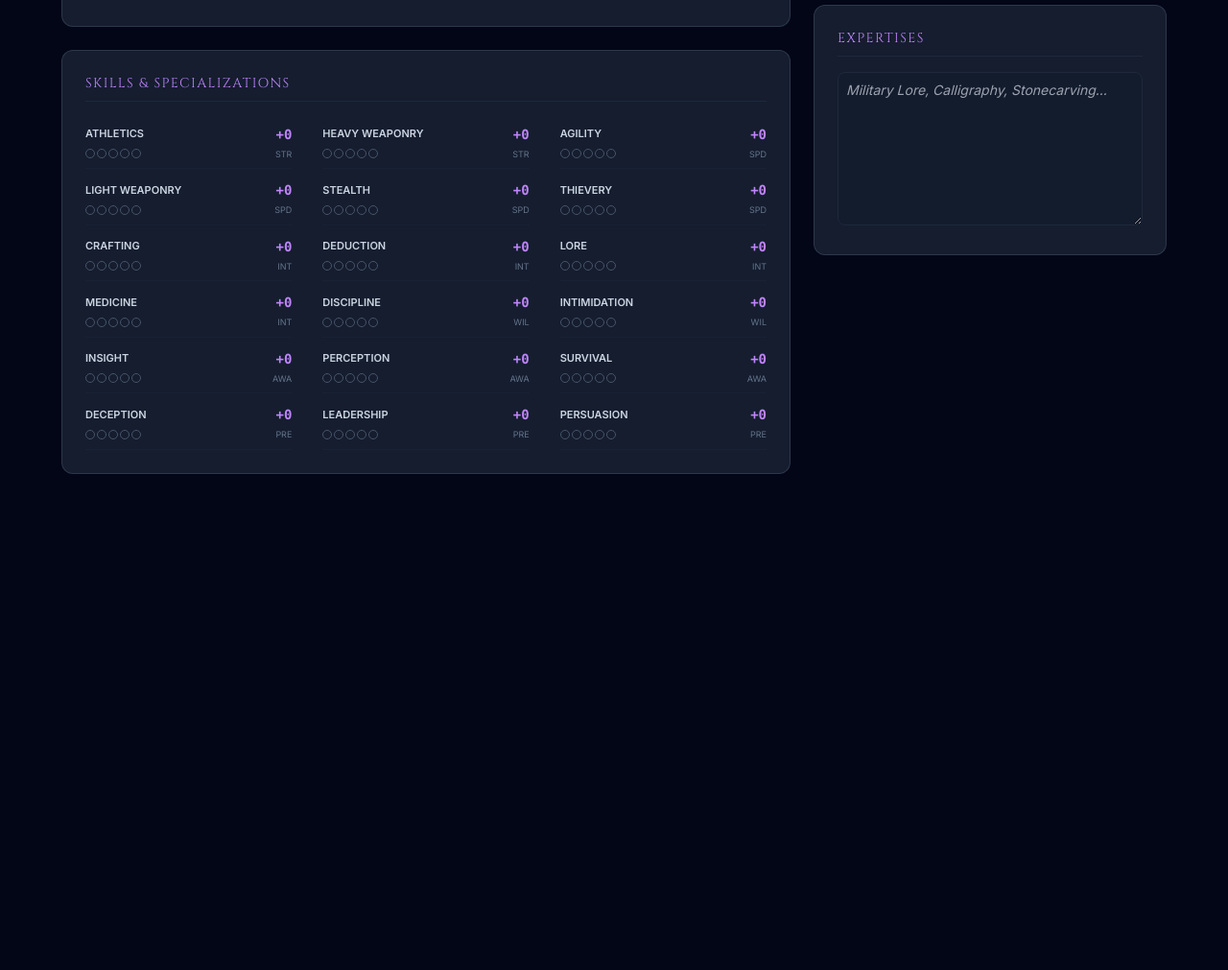
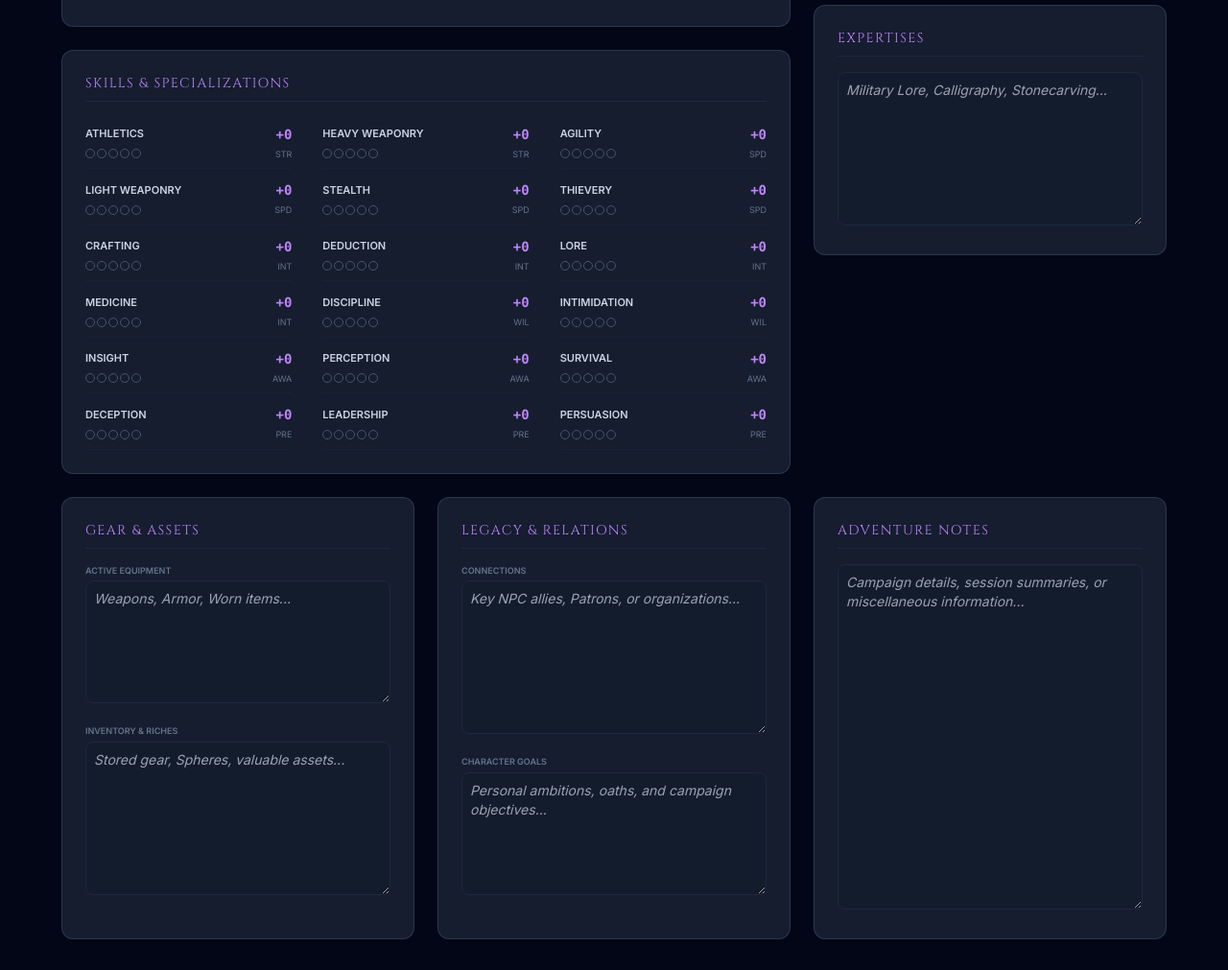
Before and after one commit to Vampiric-Goose/CosmereRPGsheet, a website: page index.html in a window 1280 px wide. Shown: the part 907-1918 px from the top of the page at 96% size. Before the commit the page ends 1433 px from the top, so only its background shows below. Drawn offline with nearby package versions, Linux system fonts and the light colour scheme.

Commit message:
modified:   index.html

```diff
--- a/index.html
+++ b/index.html
@@ -524,6 +524,56 @@
             class="w-full h-40 bg-slate-900/30 p-2 rounded-lg border border-slate-800 text-sm italic"
             placeholder="Military Lore, Calligraphy, Stonecarving..."></textarea>
         </div>
+      </div>
+    </div>
+    <div class="grid grid-cols-1 lg:grid-cols-3 gap-6">
+      <div class="stat-card p-6 lg:col-span-1">
+        <h3
+          class="font-serif-header text-purple-400 text-sm uppercase mb-4 tracking-widest border-b border-slate-800 pb-2">
+          Gear & Assets</h3>
+        <div class="space-y-4">
+          <div>
+            <label class="text-[9px] text-slate-500 uppercase font-bold block mb-1">Active Equipment</label>
+            <textarea id="equipment"
+              class="w-full h-32 bg-slate-900/30 p-2 rounded-lg border border-slate-800 text-sm italic p-2 custom-scrollbar"
+              placeholder="Weapons, Armor, Worn items..."></textarea>
+          </div>
+          <div>
+            <label class="text-[9px] text-slate-500 uppercase font-bold block mb-1">Inventory & Riches</label>
+            <textarea id="inventory"
+              class="w-full h-40 bg-slate-900/30 p-2 rounded-lg border border-slate-800 text-sm italic p-2 custom-scrollbar"
+              placeholder="Stored gear, Spheres, valuable assets..."></textarea>
+          </div>
+        </div>
+      </div>
+
+      <div class="stat-card p-6 lg:col-span-1">
+        <h3
+          class="font-serif-header text-purple-400 text-sm uppercase mb-4 tracking-widest border-b border-slate-800 pb-2">
+          Legacy & Relations</h3>
+        <div class="space-y-4">
+          <div>
+            <label class="text-[9px] text-slate-500 uppercase font-bold block mb-1">Connections</label>
+            <textarea id="connections_notes"
+              class="w-full h-40 bg-slate-900/30 p-2 rounded-lg border border-slate-800 text-sm italic p-2 custom-scrollbar"
+              placeholder="Key NPC allies, Patrons, or organizations..."></textarea>
+          </div>
+          <div>
+            <label class="text-[9px] text-slate-500 uppercase font-bold block mb-1">Character Goals</label>
+            <textarea id="goals"
+              class="w-full h-32 bg-slate-900/30 p-2 rounded-lg border border-slate-800 text-sm italic p-2 custom-scrollbar"
+              placeholder="Personal ambitions, oaths, and campaign objectives..."></textarea>
+          </div>
+        </div>
+      </div>
+
+      <div class="stat-card p-6 lg:col-span-1">
+        <h3
+          class="font-serif-header text-purple-400 text-sm uppercase mb-4 tracking-widest border-b border-slate-800 pb-2">
+          Adventure Notes</h3>
+        <textarea id="notes"
+          class="w-full h-[360px] bg-slate-900/30 p-2 rounded-lg border border-slate-800 text-sm italic p-2 custom-scrollbar"
+          placeholder="Campaign details, session summaries, or miscellaneous information..."></textarea>
       </div>
     </div>
   </div>
@@ -1724,6 +1774,11 @@
         pre: document.getElementById('pre').value,
         deflect: document.getElementById('deflect').value,
         expertises: document.getElementById('expertises').value,
+        inventory: document.getElementById('inventory').value,
+        equipment: document.getElementById('equipment').value,
+        connections_notes: document.getElementById('connections_notes').value,
+        goals: document.getElementById('goals').value,
+        notes: document.getElementById('notes').value,
         skillRanks: skillRanks,
         chosenTalents: chosenTalents,
         unlockedTalentIds: Array.from(unlockedTalentIds)
@@ -1757,6 +1812,11 @@
         pre: document.getElementById('pre').value,
         deflect: document.getElementById('deflect').value,
         expertises: document.getElementById('expertises').value,
+        inventory: document.getElementById('inventory').value,
+        equipment: document.getElementById('equipment').value,
+        connections_notes: document.getElementById('connections_notes').value,
+        goals: document.getElementById('goals').value,
+        notes: document.getElementById('notes').value,
         skillRanks: skillRanks,
         chosenTalents: chosenTalents,
         unlockedTalentIds: Array.from(unlockedTalentIds)
@@ -1770,7 +1830,7 @@
       try {
         const data = JSON.parse(savedData);
         // Apply values to inputs
-        const simpleFields = ['charName', 'ancestry', 'level', 'curH', 'curF', 'curI', 'str', 'spd', 'int', 'wil', 'awa', 'pre', 'deflect', 'expertises'];
+        const simpleFields = ['charName', 'ancestry', 'level', 'curH', 'curF', 'curI', 'str', 'spd', 'int', 'wil', 'awa', 'pre', 'deflect', 'expertises', 'inventory', 'equipment', 'connections_notes', 'goals', 'notes'];
         simpleFields.forEach(field => {
           if (data[field] !== undefined) document.getElementById(field).value = data[field];
         });
@@ -1842,6 +1902,11 @@
           if (data.pre !== undefined) document.getElementById('pre').value = data.pre;
           if (data.deflect !== undefined) document.getElementById('deflect').value = data.deflect;
           if (data.expertises !== undefined) document.getElementById('expertises').value = data.expertises;
+          if (data.inventory !== undefined) document.getElementById('inventory').value = data.inventory;
+          if (data.equipment !== undefined) document.getElementById('equipment').value = data.equipment;
+          if (data.connections_notes !== undefined) document.getElementById('connections_notes').value = data.connections_notes;
+          if (data.goals !== undefined) document.getElementById('goals').value = data.goals;
+          if (data.notes !== undefined) document.getElementById('notes').value = data.notes;
 
           if (data.skillRanks) Object.assign(skillRanks, data.skillRanks);
           if (data.chosenTalents) {
```
